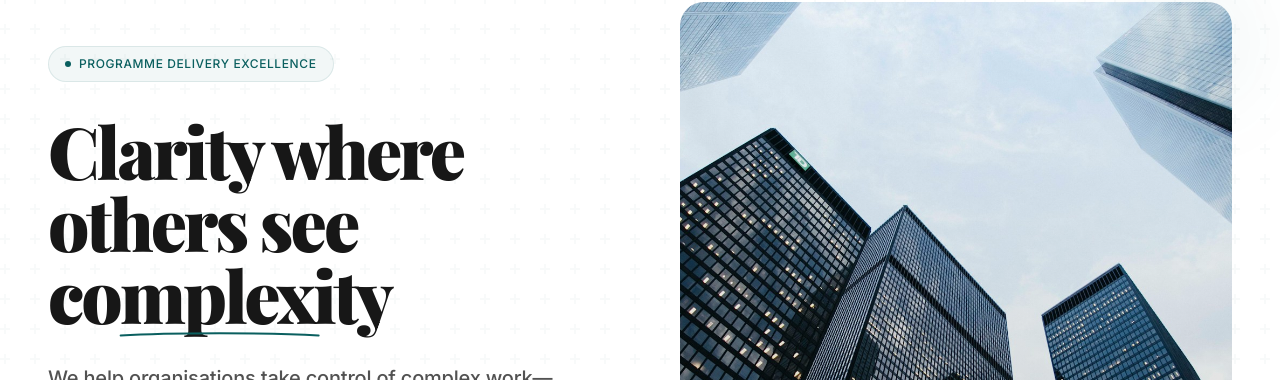
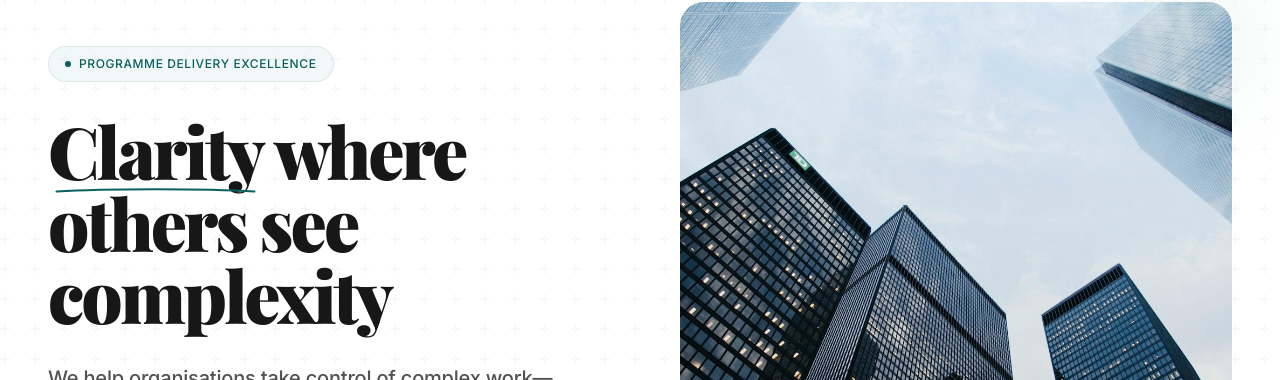
Before and after one commit to getsinto/TheStrativa, a Next.js app: page / in a window 1280 px wide. Shown: the part 206-586 px from the top of the page. Built offline with nearby package versions, Linux system fonts and the light colour scheme; no server answers.

Commit message:
Change underline from 'complexity' to 'Clarity' in hero heading

```diff
--- a/app/page.tsx
+++ b/app/page.tsx
@@ -30,13 +30,13 @@ export default function HomePage() {
 
               {/* Main heading */}
               <h1 className="font-display text-5xl md:text-6xl lg:text-7xl leading-[1.1] text-neutral-900 tracking-tight">
-                Clarity where others see{' '}
                 <span className="relative inline-block">
-                  complexity
+                  Clarity
                   <svg className="absolute -bottom-2 left-0 w-full" height="8" viewBox="0 0 200 8" fill="none" xmlns="http://www.w3.org/2000/svg">
                     <path d="M1 5.5C50 2.5 150 2.5 199 5.5" stroke="#0A5F5F" strokeWidth="2" strokeLinecap="round"/>
                   </svg>
                 </span>
+                {' '}where others see complexity
               </h1>
 
               {/* Description */}
```
